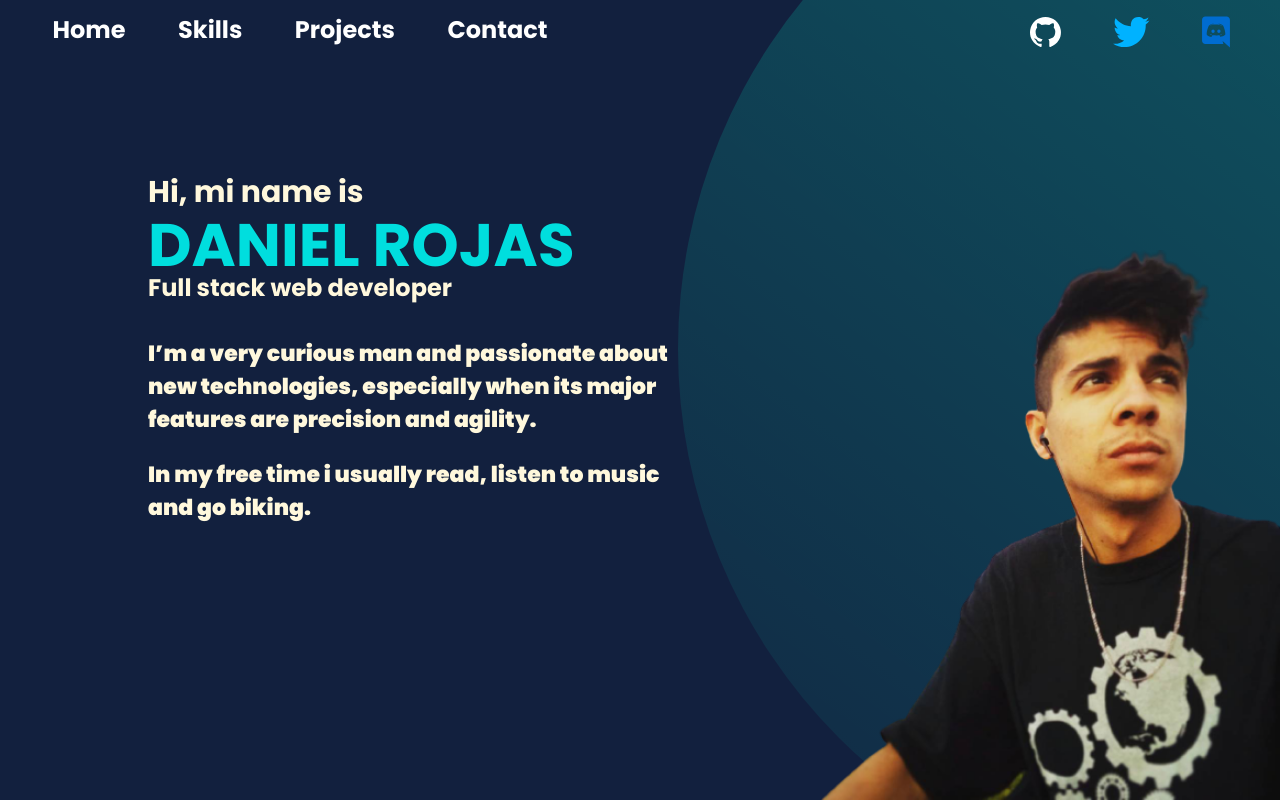
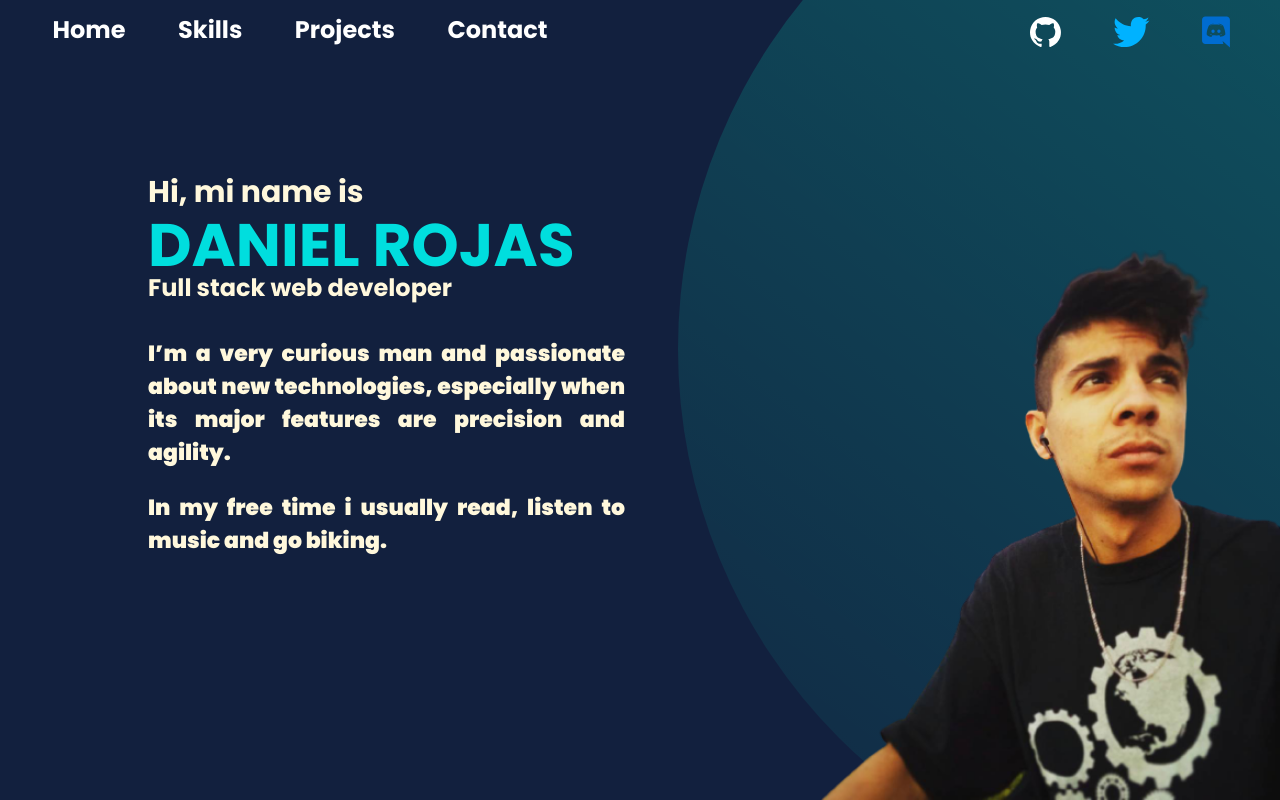
Before and after one commit to cldrojas/cldrojas, a Svelte app: page / in a window 1280 px wide. Built offline with nearby package versions, Linux system fonts and the light colour scheme.

Commit message:
style: wrap paragraph

```diff
--- a/src/components/Hero.svelte
+++ b/src/components/Hero.svelte
@@ -84,12 +84,13 @@
     font-size: 24px;
   }
   .Hero-title p {
+    text-align: justify;
     font-family: Poppins;
     font-style: normal;
     font-weight: 900;
     font-size: 22px;
     line-height: 33px;
-    max-width: 550px;
+    max-width: 477px;
   }
   @keyframes type {
     from {
```
